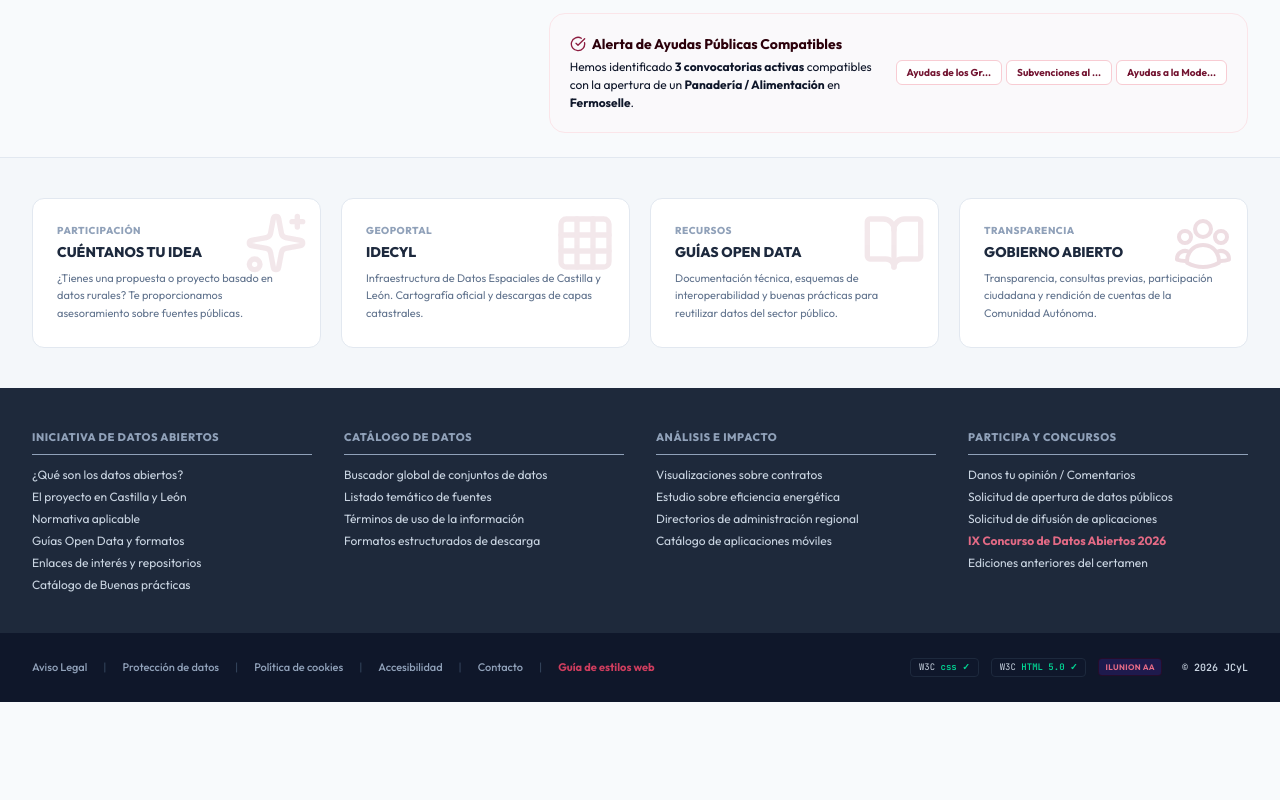
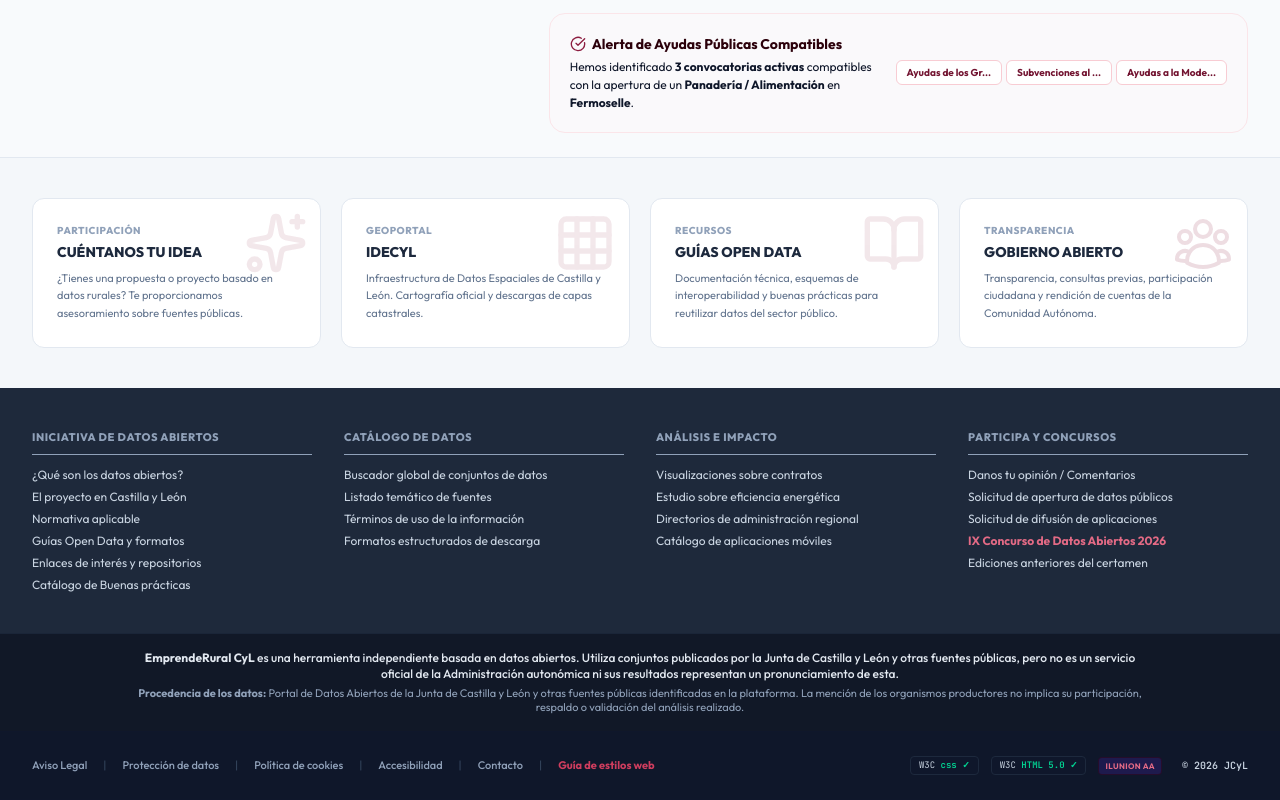
Before and after one commit to herasr/EmprendeRural_cyl, a React (Vite) app: page / in a window 1280 px wide. Shown: the part 1534-2334 px from the top of the page. Before the commit the page ends 2236 px from the top, so only its background shows below. Built offline with nearby package versions, Linux system fonts and the light colour scheme.

Commit message:
feat: add institutional disclaimer to footer
Include an explicit notice regarding the application's independence from the Junta de Castilla y León and clarify that the use of public data does not imply official endorsement.

```diff
--- a/src/App.tsx
+++ b/src/App.tsx
@@ -781,6 +781,18 @@
 
         </div>
 
+        {/* Notice of Institutional Independence */}
+        <div className="bg-[#111827] border-t border-slate-800/80 py-4 px-4 sm:px-6 lg:px-8 text-center text-xs text-slate-300">
+          <div className="max-w-5xl mx-auto space-y-1">
+            <p className="text-slate-200 font-medium">
+              <strong>EmprendeRural CyL</strong> es una herramienta independiente basada en datos abiertos. Utiliza conjuntos publicados por la Junta de Castilla y León y otras fuentes públicas, pero no es un servicio oficial de la Administración autonómica ni sus resultados representan un pronunciamiento de esta.
+            </p>
+            <p className="text-[11px] text-slate-400">
+              <strong>Procedencia de los datos:</strong> Portal de Datos Abiertos de la Junta de Castilla y León y otras fuentes públicas identificadas en la plataforma. La mención de los organismos productores no implica su participación, respaldo o validación del análisis realizado.
+            </p>
+          </div>
+        </div>
+
         {/* Legal links, micro-capsules and certification badges (Page 4 of PDF) */}
         <div className="bg-[#0f172a] border-t border-slate-900 py-6 text-slate-450 border-b border-indigo-950/20">
           <div className="max-w-7xl mx-auto px-4 sm:px-6 lg:px-8 flex flex-col md:flex-row justify-between items-center gap-4 text-[11px]">
--- a/src/components/MethodologyModal.tsx
+++ b/src/components/MethodologyModal.tsx
@@ -147,13 +147,13 @@
           </section>
 
           {/* Sourcing / References */}
-          <section className="bg-slate-50 p-4 rounded-xl text-xs space-y-1">
-            <h4 className="font-semibold text-slate-800 mb-1 flex items-center gap-1">
+          <section className="bg-slate-50 p-4 rounded-xl text-xs space-y-2.5">
+            <h4 className="font-semibold text-slate-800 flex items-center gap-1">
               <HelpCircle className="h-3.5 w-3.5 text-slate-500" />
               Fuentes de Datos Oficiales y Reutilización
             </h4>
             <p className="text-slate-600 leading-normal">
-              Todos los datos subyacentes provienen de datasets abiertos publicados por organismos oficiales:
+              <strong>Procedencia de los datos:</strong> Portal de Datos Abiertos de la Junta de Castilla y León y otras fuentes públicas identificadas en cada ficha. La mención de los organismos productores no implica su participación, respaldo o validación del análisis realizado por EmprendeRural CyL.
             </p>
             <ul className="list-disc pl-5 mt-1 text-slate-500 space-y-0.5">
               <li><strong>Censo e Indicadores Demográficos:</strong> Instituto Nacional de Estadística (INE) e Indicadores Demográficos del SIE (Junta de Castilla y León).</li>
@@ -163,13 +163,16 @@
             </ul>
           </section>
 
-          {/* Disclaimers Page 17 */}
-          <section className="bg-amber-50 rounded-xl p-4 border border-amber-200">
-            <h5 className="font-semibold text-amber-800 flex items-center gap-1.5 mb-1 text-xs">
-              <ShieldAlert className="h-4 w-4 text-amber-600" />
-              Descargo de Responsabilidad Normativo
+          {/* Institutional Independence Notice & Disclaimer */}
+          <section className="bg-amber-50 rounded-xl p-4 border border-amber-200 space-y-2">
+            <h5 className="font-semibold text-amber-900 flex items-center gap-1.5 text-xs">
+              <ShieldAlert className="h-4 w-4 text-amber-700 shrink-0" />
+              Aviso de Independencia Institucional y Descargo de Responsabilidad
             </h5>
-            <p className="text-xxs text-amber-900 leading-normal">
+            <p className="text-xs text-amber-900 font-medium leading-relaxed bg-amber-100/60 p-2.5 rounded-lg border border-amber-200">
+              <strong>EmprendeRural CyL es una herramienta independiente basada en datos abiertos.</strong> Utiliza conjuntos publicados por la Junta de Castilla y León y otras fuentes públicas, pero no es un servicio oficial de la Administración autonómica ni sus resultados representan un pronunciamiento de esta.
+            </p>
+            <p className="text-[11px] text-amber-800 leading-normal">
               Esta plataforma es de carácter estrictamente informativo y orientativo. No garantiza rentabilidad comercial ni sustituye el asesoramiento legal, financiero, arquitectónico o normativo especializado. El emprendedor asume bajo su propio riesgo el estudio final de viabilidad en el terreno.
             </p>
           </section>
```
